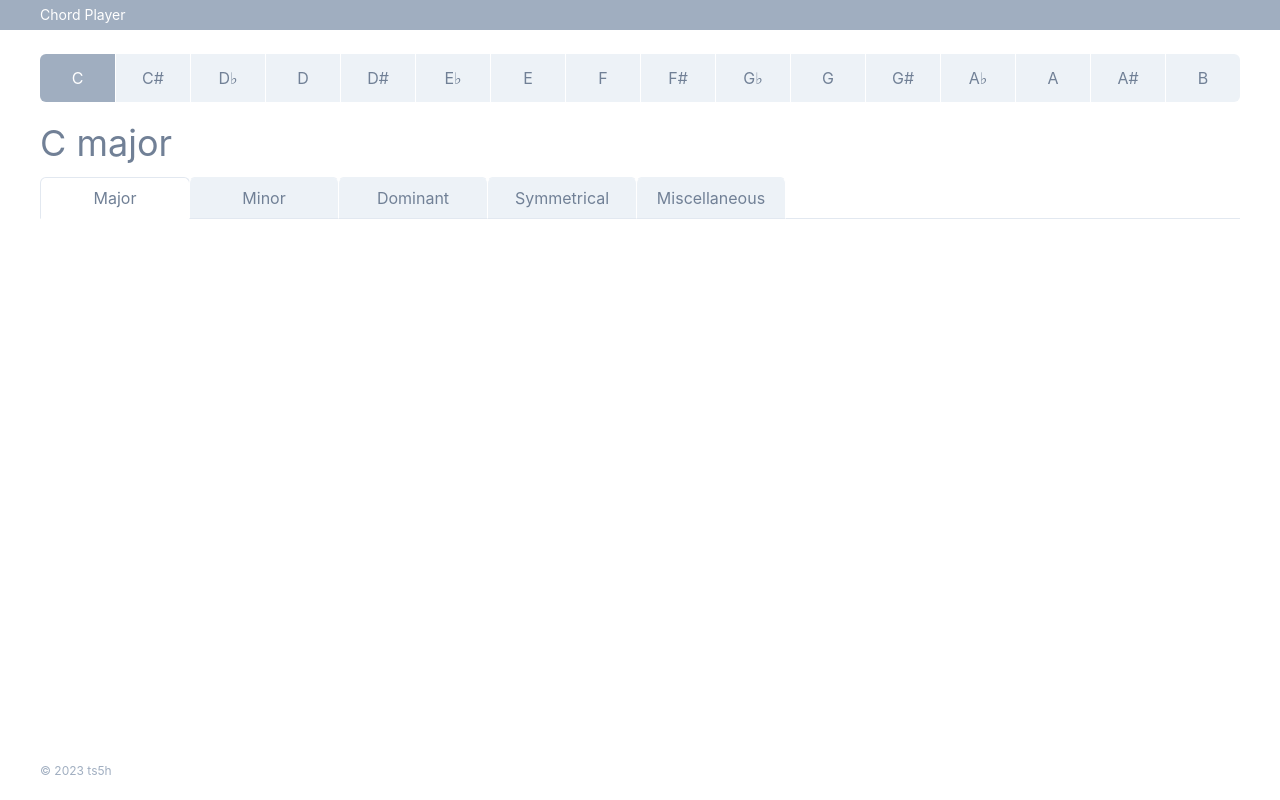
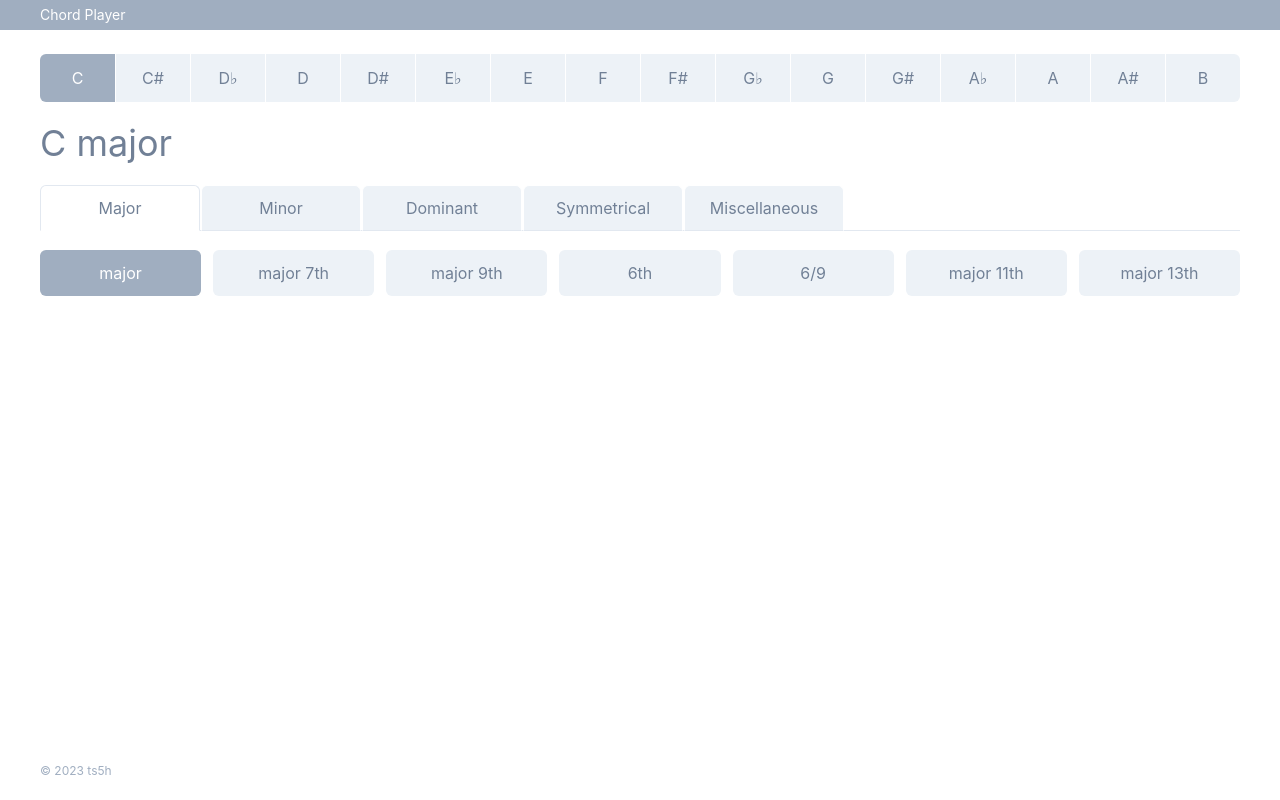
Before and after one commit to ts5h/chord_explorer, a React (Create React App) app: page /c/major in a window 1280 px wide. Built offline with nearby package versions, Linux system fonts and the light colour scheme.

Commit message:
Add tabs nav for chords

```diff
--- a/src/components/Contents/index.tsx
+++ b/src/components/Contents/index.tsx
@@ -23,7 +23,7 @@ export const Contents = () => {
   return (
     <>
       <NavScales />
-      <HStack mt={5} mb={3}>
+      <HStack my={5}>
         <Heading as="h2" size="xl" color="gray.500" fontWeight="normal">
           {scaleObj?.label} {chordObj?.label}
         </Heading>
--- a/src/components/Nav/Chords/index.tsx
+++ b/src/components/Nav/Chords/index.tsx
@@ -1,22 +1,70 @@
-import React from "react";
-import { TabList, Tabs, Tab } from "@chakra-ui/react";
-import { categorizeChords } from "~/vo/Chords";
+import React, { useCallback, useEffect, useMemo, useState } from "react";
+import { useAtom } from "jotai/react";
+import { getCurrentChord } from "~/store/global/atoms";
+import {
+  Button,
+  Stack,
+  Tab,
+  TabList,
+  TabPanel,
+  TabPanels,
+  Tabs,
+} from "@chakra-ui/react";
+import { categories, chords } from "~/vo/Chords";
+import { useNavigate, useParams } from "react-router-dom";
 
 export const NavChords = () => {
+  const urlParams = useParams<{ scale: string; chord: string }>();
+  const navigate = useNavigate();
+
+  const [currentTab, setCurrentTab] = useState(0);
+  const [currentChord, setCurrentChord] = useAtom(getCurrentChord);
+
+  const categorizeChords = useMemo(() => {
+    return categories.map((category) => {
+      const filtered = chords.filter((chord) => chord.category === category);
+      return { category, chords: filtered };
+    });
+  }, []);
+
+  useEffect(() => {
+    if (!urlParams.chord) return;
+
+    const checkChord = chords.find(
+      (chord) => chord.value === urlParams.chord?.toLowerCase(),
+    );
+
+    const index = categories.indexOf(checkChord?.category ?? "major");
+    setCurrentTab(index);
+  }, [urlParams]);
+
+  const handleClick = useCallback(
+    (chord: string) => {
+      navigate(`/${urlParams.scale}/${chord}`);
+      setCurrentChord(chord);
+    },
+    [navigate, setCurrentChord, urlParams.scale],
+  );
+
   return (
-    <Tabs variant="enclosed-colored" w="full">
+    <Tabs variant="enclosed-colored" w="full" index={currentTab}>
       <TabList>
         {categorizeChords.map((chord, index) => (
           <Tab
             key={index}
-            width="150px"
+            width="160px"
+            ml={index === 0 ? 0 : 0.5}
             px={0}
+            py={2.5}
             bgColor="gray.100"
             borderTopRadius="md"
-            borderTopColor="gray.100"
+            borderTopColor="white"
             borderLeftColor="white"
             borderRightColor="white"
             color="gray.500"
+            _hover={{
+              bgColor: currentTab === index ? "white" : "gray.300",
+            }}
             _selected={{
               bgColor: "white",
               borderTopColor: "gray.200",
@@ -24,11 +72,45 @@ export const NavChords = () => {
               borderBottomColor: "white",
               borderLeftColor: "gray.200",
             }}
+            transition="background-color 0.3s"
+            onClick={() => setCurrentTab(index)}
           >
             {chord.category.charAt(0).toUpperCase() + chord.category.slice(1)}
           </Tab>
         ))}
       </TabList>
+
+      <TabPanels>
+        {categorizeChords.map((chord, index) => (
+          <TabPanel key={index} px={0} py={5}>
+            <Stack spacing={3} direction="row" flexWrap="wrap">
+              {chord.chords.map((chord, idx) => (
+                <Button
+                  key={idx}
+                  flexShrink={0}
+                  w="calc((100% - 72px) / 7)"
+                  h="46px"
+                  p={2}
+                  bgColor={
+                    chord.label === urlParams.chord ? "gray.400" : "gray.100"
+                  }
+                  color={chord.label === urlParams.chord ? "white" : "gray.500"}
+                  fontWeight="normal"
+                  _hover={{
+                    bgColor:
+                      chord.label === urlParams.chord ? "gray.400" : "gray.300",
+                  }}
+                  onClick={() => {
+                    handleClick(chord.value);
+                  }}
+                >
+                  {chord.label}
+                </Button>
+              ))}
+            </Stack>
+          </TabPanel>
+        ))}
+      </TabPanels>
     </Tabs>
   );
 };
--- a/src/vo/Chords/index.ts
+++ b/src/vo/Chords/index.ts
@@ -10,6 +10,14 @@ type CategorizeChords = {
   category: string;
   chords: Chord[];
 };
+
+export const categories = [
+  "major",
+  "minor",
+  "dominant",
+  "symmetrical",
+  "miscellaneous",
+];
 
 export const chords: Chord[] = [
   // Major
@@ -351,23 +359,3 @@ export const chords: Chord[] = [
     key: [0, 4, 7, 18],
   },
 ];
-
-const categories = [
-  "major",
-  "minor",
-  "dominant",
-  "symmetrical",
-  "miscellaneous",
-];
-
-export const categorizeChords: CategorizeChords[] = categories.map(
-  (category) => {
-    const chordsInCategory = chords.filter(
-      (chord) => chord.category === category,
-    );
-    return {
-      category,
-      chords: chordsInCategory,
-    };
-  },
-);
```
